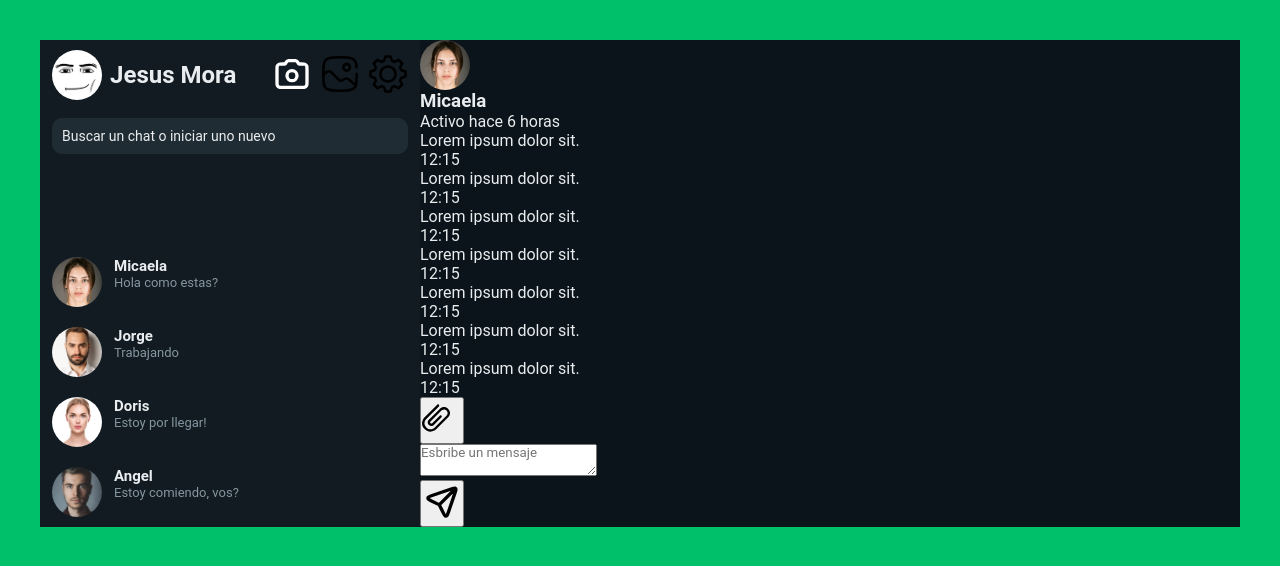
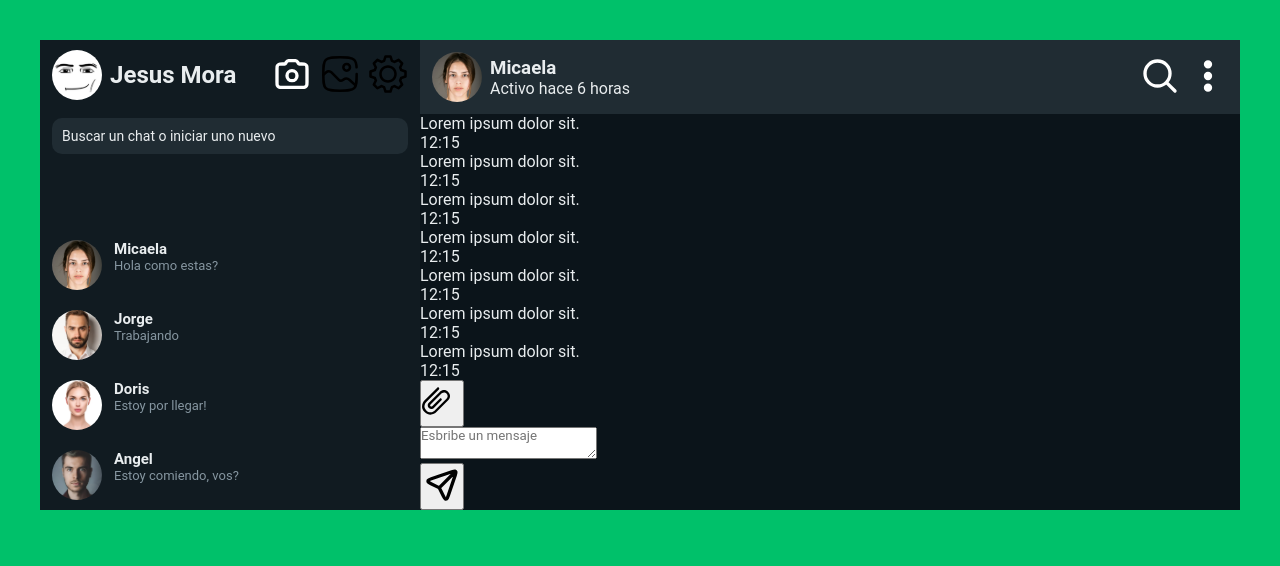
Before and after one commit to jesusmoramartinez/clon-whatsapp, a plain HTML site: page index.html in a window 1280 px wide. Drawn offline with Linux system fonts and the light colour scheme.

Commit message:
add: header del panel chat

```diff
--- a/index.html
+++ b/index.html
@@ -66,15 +66,23 @@
                 </div>
             </section>
         </aside>
-        <section>
-            <header>
-            <div>
-                <img src="./assets/images/profile-photo4.png" alt="imagen de perfil" class="imagen-perfil">
-                <div>
-                    <h3>Micaela</h3>
-                    <p>Activo hace 6 horas</p>
+        <section class="chat-panel">
+            <header class="chat-header">
+                <div class="perfil">
+                    <img src="./assets/images/profile-photo4.png" alt="imagen de perfil" class="imagen-perfil">
+                    <div>
+                        <h3>Micaela</h3>
+                        <p>Activo hace 6 horas</p>
+                    </div>
                 </div>
-            </div>
+                <nav class="navbar">
+                    <button class="navbar-icons">
+                        <img src="./assets/icons/search-svgrepo-com (1).svg" alt="boton de camara">
+                    </button>
+                    <button class="navbar-icons">
+                        <img src="./assets/icons/dots-vertical-svgrepo-com.svg" alt="info del chat">
+                    </button>
+                </nav>
             </header>
             <section>
                 <div>
--- a/style.css
+++ b/style.css
@@ -141,3 +141,18 @@ body {
     font-size: 13px;
     color: var(--text-secondary);
 }
+
+.chat-panel {
+    display: flex;
+    flex-direction: column;
+    height: 100%;
+}
+
+.chat-header {
+    display: flex;
+    align-items: center;
+    justify-content: space-between;
+    gap: 12px;
+    padding: 12px;
+    background-color: var(--bg-header);
+}
```
Also changed, not shown: assets/icons/dots-vertical-svgrepo-com.svg (added), assets/icons/search-svgrepo-com (1).svg (added).
